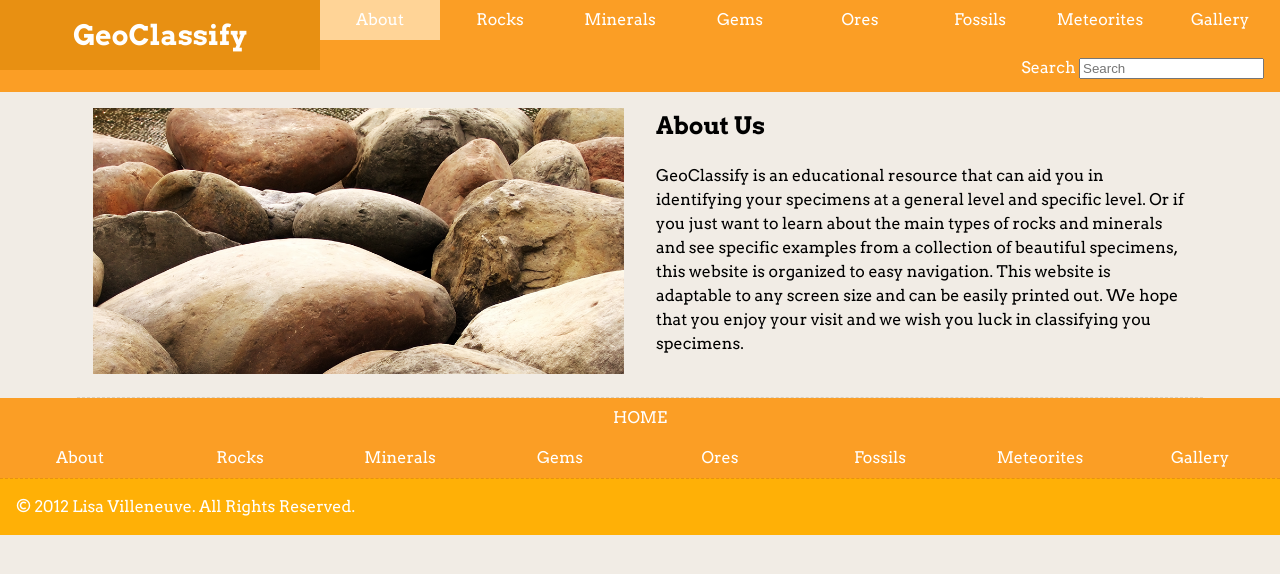
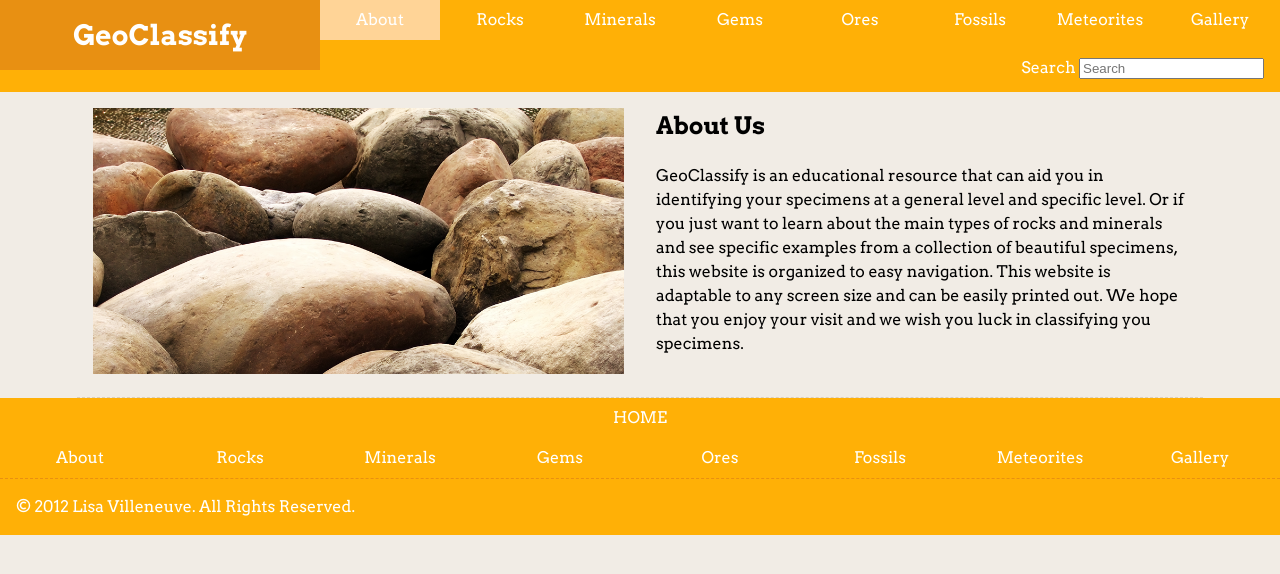
Before and after one commit to Lisa-Villeneuve/large-data-site, a Jekyll site: the page built from about.html, in a window 1280 px wide. Shown: the top 574 px of the page. Built offline with Jekyll 4.4.1, drawn with Linux system fonts in a browser that asks for light colours; Markdown is read by kramdown in place of the engine named in the settings.

Commit message:
skiplink edit

```diff
--- a/_layouts/default.html
+++ b/_layouts/default.html
@@ -60,7 +60,7 @@
 
 {{content}}
 
-	<header role="navigation" id="navigation" class="grid">
+	<header class="grid">
 		<nav class="unit unit-s-1 unit-m-1 unit-l-1">
 			<div class="unit unit-s-1 unit-m-1-3 unit-l-1"><a href="{{site.baseurl}}/index.html">HOME</a></div>
 			<div class="unit unit-s-1-2 unit-m-1-3 unit-l-1-8"><a href="{{site.baseurl}}/about.html">About</a></div>
--- a/css/general.css
+++ b/css/general.css
@@ -31,7 +31,7 @@
 }
 
 header {
-	background-color: #fb9e25;
+	background-color: #FFB006;
 	display: block;
 	margin: 0;
 	padding: 0;
```
